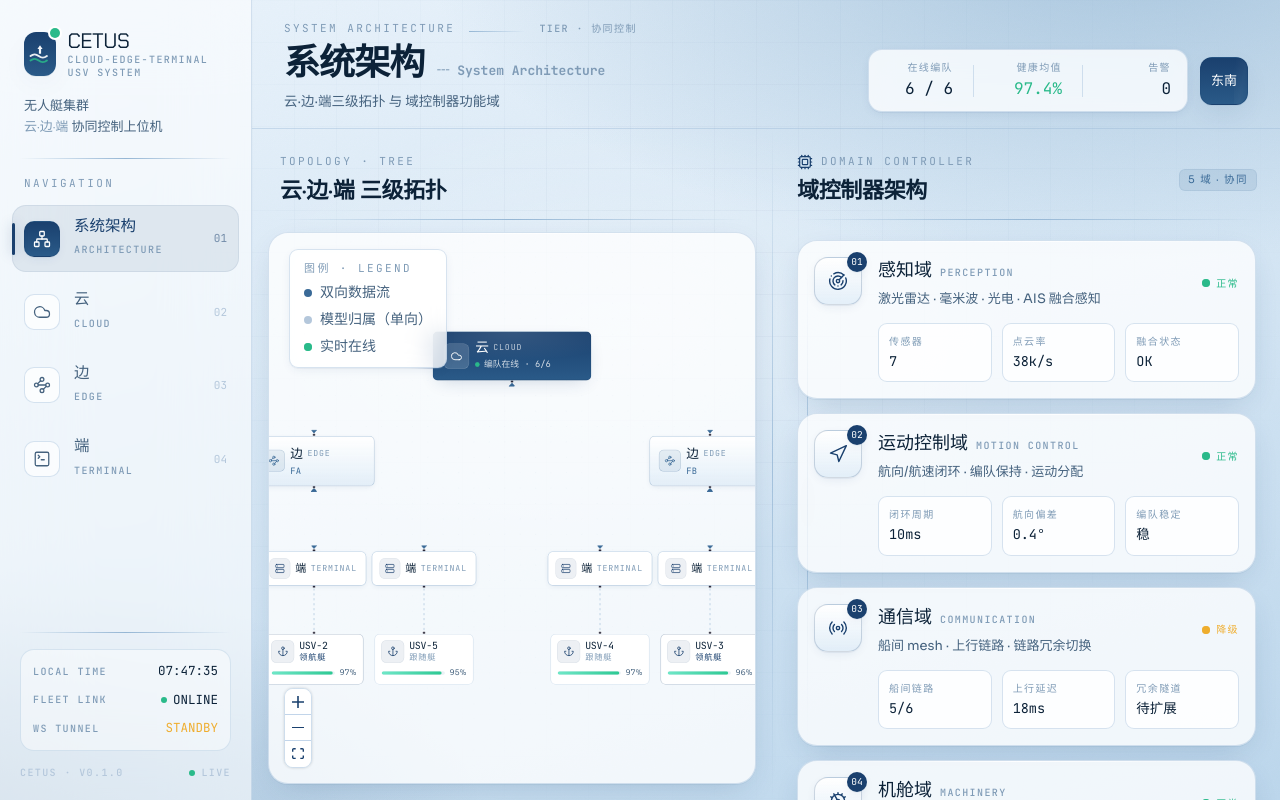
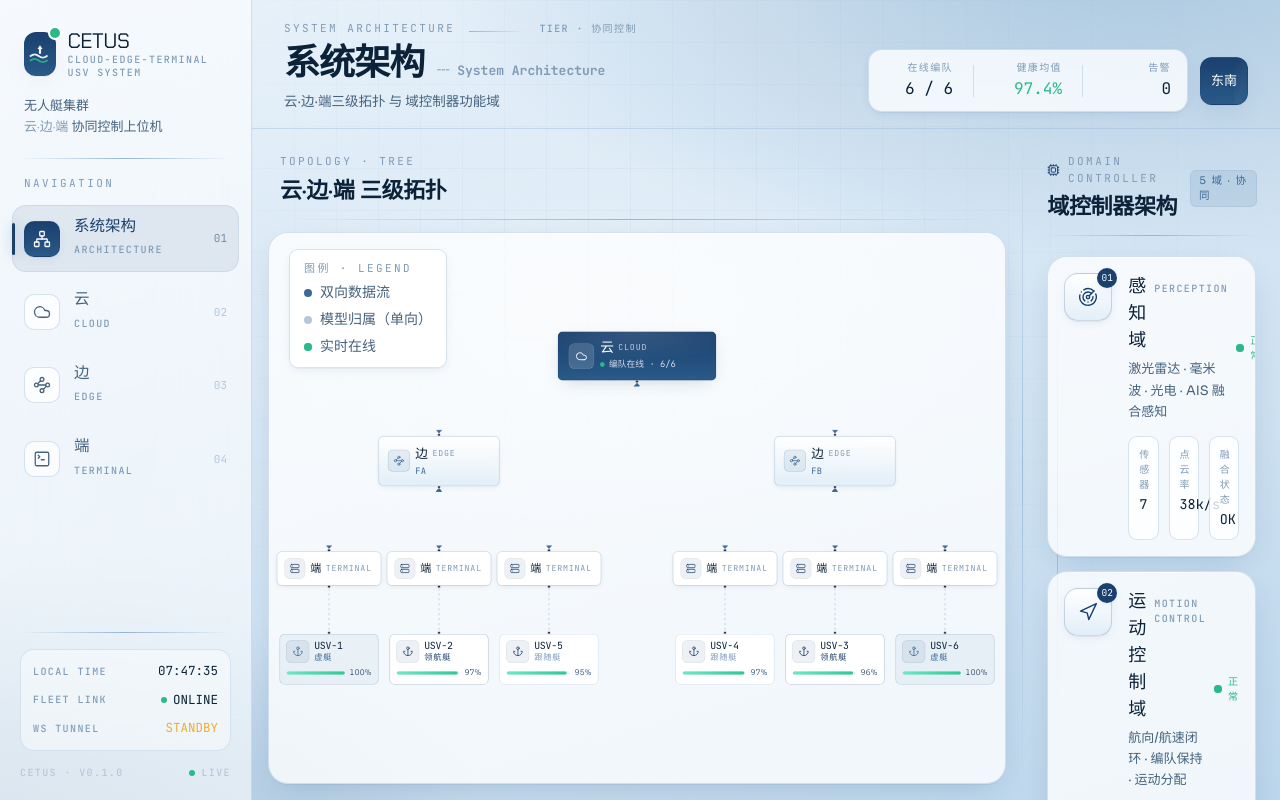
Before and after one commit to ZHT1235456/CETUS, a React (Vite) app: page /architecture in a window 1280 px wide. Built offline with nearby package versions, Linux system fonts and the light colour scheme.

Commit message:
fix: pin architecture topology and rebalance panels

```diff
--- a/src/components/architecture/SwarmTree.tsx
+++ b/src/components/architecture/SwarmTree.tsx
@@ -2,7 +2,6 @@ import { useMemo } from 'react'
 import {
   ReactFlow,
   Background,
-  Controls,
   MarkerType,
   type Node,
   type Edge,
@@ -121,9 +120,15 @@ export function SwarmTree() {
         nodesDraggable={false}
         nodesConnectable={false}
         elementsSelectable={false}
-        zoomOnScroll={true}
+        zoomOnScroll={false}
+        zoomOnPinch={false}
         zoomOnDoubleClick={false}
-        panOnDrag={true}
+        panOnDrag={false}
+        panOnScroll={false}
+        panActivationKeyCode={null}
+        zoomActivationKeyCode={null}
+        autoPanOnNodeFocus={false}
+        preventScrolling={false}
         fitView
         fitViewOptions={{ padding: 0.18, includeHiddenNodes: true, minZoom: 0.55, maxZoom: 1.2 }}
         proOptions={{ hideAttribution: true }}
@@ -136,7 +141,6 @@ export function SwarmTree() {
           color="rgba(127,168,204,0.22)"
           style={{ maskImage: 'radial-gradient(circle at 50% 40%, #000 0%, transparent 85%)' }}
         />
-        <Controls showInteractive={false} />
       </ReactFlow>
 
       {/* legend */}
--- a/src/routes/Architecture.tsx
+++ b/src/routes/Architecture.tsx
@@ -6,7 +6,7 @@ export default function Architecture() {
   useMockFleet(true)
   return (
     <div className="flex h-full w-full">
-      <section className="relative flex h-full w-1/2 min-w-[520px] flex-col">
+      <section className="relative flex h-full w-3/4 min-w-0 flex-col">
         <header className="flex items-center justify-between px-7 pt-6 pb-3">
           <div>
             <div className="label-eyebrow">Topology · Tree</div>
@@ -25,7 +25,7 @@ export default function Architecture() {
 
       <div className="w-px shrink-0 self-stretch bg-gradient-to-b from-transparent via-line-strong to-transparent opacity-80" />
 
-      <section className="flex h-full w-1/2 min-w-[460px] flex-col">
+      <section className="flex h-full w-1/4 min-w-0 flex-col">
         <DomainPanel />
       </section>
     </div>
```
